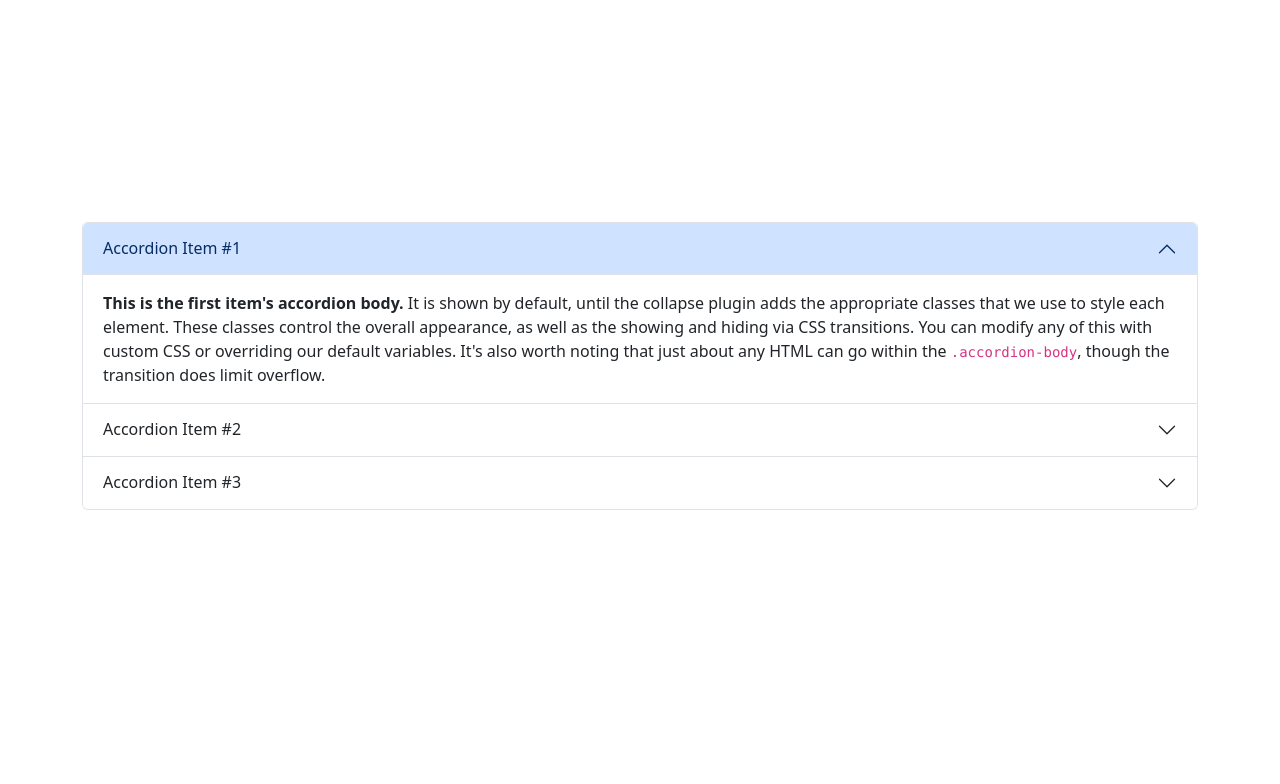
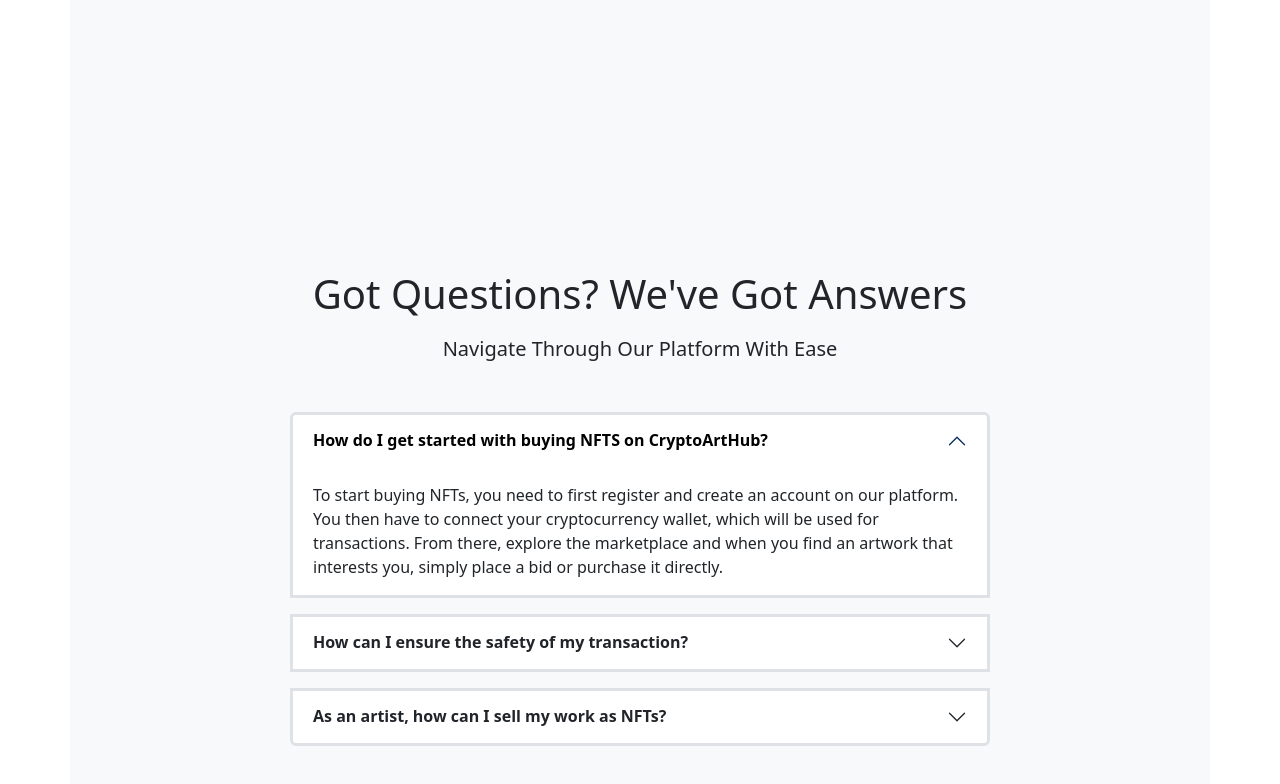
Before and after one commit to sohbetguly/bootstrap-project, a plain HTML site: page index.html in a window 1280 px wide. Shown: the part 1926-2710 px from the top of the page. Before the commit the page ends 2484 px from the top, so only its background shows below. Drawn offline with Linux system fonts and the light colour scheme.

Commit message:
designed faq

```diff
--- a/index.html
+++ b/index.html
@@ -44,7 +44,7 @@
           />
         </div>
       </section>
-      <section class="row" style="min-height: 500px">
+      <section class="row">
         <div
           class="col-4 d-flex px-3 justify-content-center align-items-center text-center"
         >
@@ -157,7 +157,8 @@
         >
           <div style="max-width: 400px; height: 500px">
             <div class="icon-container">
-              <i class="bi bi-bicycle"></i>            </div>
+              <i class="bi bi-bicycle"></i>
+            </div>
             <h5 class="my-3">Hair Loss</h5>
             <p style="max-width: 250px" class="text-muted">
               Used in hundereds of clinics around the world to support patient
@@ -212,19 +213,25 @@
           </div>
         </div>
       </section>
-      <section class="my-5">
+      <section class="py-5 faq">
+        <div>
+          <div class="text-center my-5">
+            <h1>Got Questions? We've Got Answers</h1>
+            <p class="my-3 fs-5">Navigate Through Our Platform With Ease</p>
+          </div>
+
           <div class="accordion" id="accordionExample">
-          <div class="accordion-item">
-            <h2 class="accordion-header" id="headingOne">
+            <div class="accordion-item border border-3 mt-3">
+              <h2 class="accordion-header text-dark" id="headingOne">
                 <button
-                class="accordion-button"
+                  class="accordion-button bg-white shadow-none"
                   type="button"
                   data-bs-toggle="collapse"
                   data-bs-target="#collapseOne"
                   aria-expanded="true"
                   aria-controls="collapseOne"
                 >
-                Accordion Item #1
+                  How do I get started with buying NFTS on CryptoArtHub?
                 </button>
               </h2>
               <div
@@ -234,29 +241,26 @@
                 data-bs-parent="#accordionExample"
               >
                 <div class="accordion-body">
-                <strong>This is the first item's accordion body.</strong> It is
-                shown by default, until the collapse plugin adds the appropriate
-                classes that we use to style each element. These classes control
-                the overall appearance, as well as the showing and hiding via
-                CSS transitions. You can modify any of this with custom CSS or
-                overriding our default variables. It's also worth noting that
-                just about any HTML can go within the
-                <code>.accordion-body</code>, though the transition does limit
-                overflow.
+                  To start buying NFTs, you need to first register and create an
+                  account on our platform. You then have to connect your
+                  cryptocurrency wallet, which will be used for transactions.
+                  From there, explore the marketplace and when you find an
+                  artwork that interests you, simply place a bid or purchase it
+                  directly.
                 </div>
               </div>
             </div>
-          <div class="accordion-item">
+            <div class="accordion-item border border-3 mt-3">
               <h2 class="accordion-header" id="headingTwo">
                 <button
-                class="accordion-button collapsed"
+                  class="accordion-button collapsed bg-white shadow-none"
                   type="button"
                   data-bs-toggle="collapse"
                   data-bs-target="#collapseTwo"
                   aria-expanded="false"
                   aria-controls="collapseTwo"
                 >
-                Accordion Item #2
+                  How can I ensure the safety of my transaction?
                 </button>
               </h2>
               <div
@@ -266,29 +270,26 @@
                 data-bs-parent="#accordionExample"
               >
                 <div class="accordion-body">
-                <strong>This is the second item's accordion body.</strong> It is
-                hidden by default, until the collapse plugin adds the
-                appropriate classes that we use to style each element. These
-                classes control the overall appearance, as well as the showing
-                and hiding via CSS transitions. You can modify any of this with
-                custom CSS or overriding our default variables. It's also worth
-                noting that just about any HTML can go within the
-                <code>.accordion-body</code>, though the transition does limit
-                overflow.
+                  Lorem ipsum dolor sit amet consectetur adipisicing elit.
+                  Consequatur nobis ratione, sed deserunt sunt voluptatem
+                  maiores repudiandae id laborum nisi? Natus vero odit debitis
+                  libero magni numquam nisi nemo exercitationem rem obcaecati
+                  est accusantium similique facere, inventore in facilis sit
+                  reprehenderit autem excepturi minima repudiandae?
                 </div>
               </div>
             </div>
-          <div class="accordion-item">
+            <div class="accordion-item border border-3 mt-3">
               <h2 class="accordion-header" id="headingThree">
                 <button
-                class="accordion-button collapsed"
+                  class="accordion-button collapsed bg-white shadow-none"
                   type="button"
                   data-bs-toggle="collapse"
                   data-bs-target="#collapseThree"
                   aria-expanded="false"
                   aria-controls="collapseThree"
                 >
-                Accordion Item #3
+                  As an artist, how can I sell my work as NFTs?
                 </button>
               </h2>
               <div
@@ -298,15 +299,14 @@
                 data-bs-parent="#accordionExample"
               >
                 <div class="accordion-body">
-                <strong>This is the third item's accordion body.</strong> It is
-                hidden by default, until the collapse plugin adds the
-                appropriate classes that we use to style each element. These
-                classes control the overall appearance, as well as the showing
-                and hiding via CSS transitions. You can modify any of this with
-                custom CSS or overriding our default variables. It's also worth
-                noting that just about any HTML can go within the
-                <code>.accordion-body</code>, though the transition does limit
-                overflow.
+                  Lorem ipsum dolor sit amet consectetur adipisicing elit.
+                  Voluptatibus, atque. Iure totam quas commodi asperiores
+                  repellendus natus pariatur accusamus, adipisci delectus,
+                  aliquid ad quidem. Dolore illum fugit eum incidunt recusandae
+                  mollitia iste nulla modi ratione? Odit placeat ex molestiae
+                  nemo minima, enim quam labore neque reprehenderit culpa
+                  eligendi cum tempore?
+                </div>
               </div>
             </div>
           </div>
--- a/style.css
+++ b/style.css
@@ -1,5 +1,9 @@
+.container-xl {
+  background-color: #f8f9fa;
+}
+
 .icon-container {
-  background-color: #f8f9fa;
+  background-color: #ececec;
   border-radius: 50%;
   height: 150px;
   width: 150px;
@@ -12,3 +16,22 @@
   font-size: 5rem;
   color: #4d4d4d;
 }
+
+.accordion-header button {
+  font-weight: bold;
+}
+.accordion-button:not(.collapsed) {
+  color: black;
+}
+
+.faq {
+  display: flex;
+  justify-content: center;
+  align-items: center;
+  flex-direction: column;
+}
+
+.faq > div {
+  max-width: 700px;
+  width: 100%;
+}
```
Lines whose indentation alone changed are shown as unchanged.
